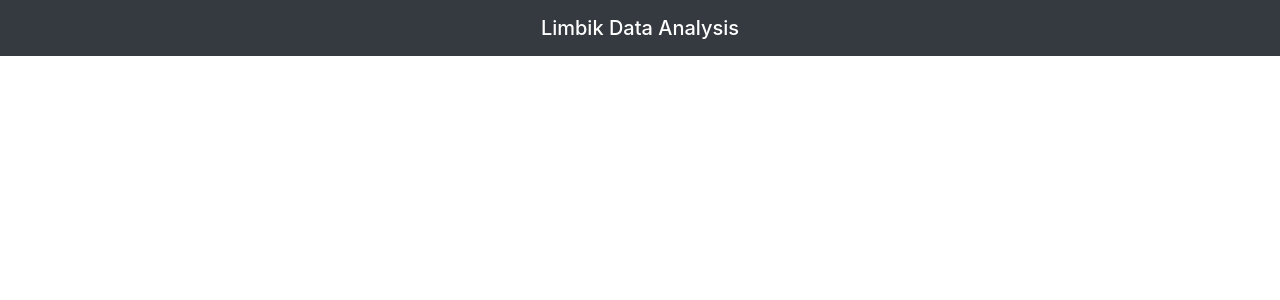
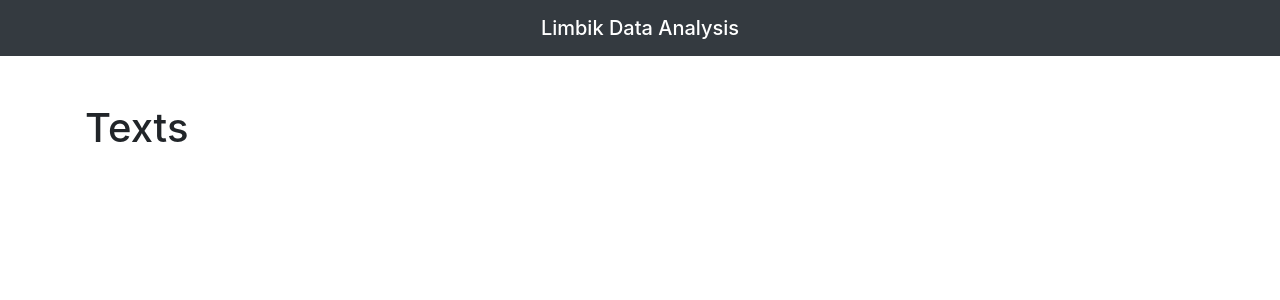
Before and after one commit to woodylucas/limbik-technical, a React (Create React App) app: page /text/texts/1 in a window 1280 px wide. Shown: the top 300 px of the page. Built offline with nearby package versions, Linux system fonts and the light colour scheme; data requests are answered from the project's data file.

Commit message:
added route, and it works

```diff
--- a/src/App.js
+++ b/src/App.js
@@ -3,6 +3,9 @@
 import './App.css';
 import NavBar from './components/layout/NavBar';
 import Index from './components/layout/Index';
+import Texts from './components/text/Texts'
+
+
 import { Provider } from './context';
 
 class App extends React.Component {
@@ -16,6 +19,7 @@
           <div className="container">
             <Switch>
               <Route exact path="/" component={Index} />
+              <Route exact path="/text/texts/:id" component={Texts} />
              </Switch>
           </div>
         </React.Fragment>
--- a/src/components/SpecificData.js
+++ b/src/components/SpecificData.js
@@ -12,8 +12,8 @@
             <br/>
             <strong>IMPRESSIONS</strong>: {data.impressions}
           </p>
-          <Link to={`texts/data/${data.data_id}`} className="btn btn-dark btn-block">
-            <i className="fas fa-chevron-right"></i> View Text
+          <Link to={`text/texts/${data.id}`} className="btn btn-dark btn-block">
+            <i className="fas fa-chevron-right"></i> View Texts
           </Link>
 
         </div>
--- a/src/components/data/Data.js
+++ b/src/components/data/Data.js
@@ -11,7 +11,7 @@
         <Consumer>
           {value => {
             const { data_list, heading } = value;
-            console.log(data_list)
+            // console.log(data_list)
             if(data_list === undefined || data_list.length === 0) {
               return <Spinner />
             } else {
--- /dev/null
+++ b/src/components/text/Texts.js
@@ -0,0 +1,28 @@
+import React from 'react'
+import axios from 'axios'
+
+class Texts extends React.Component {
+  state = {
+    texts: {}
+  }
+
+  componentDidMount() {
+    // this.props.match.params.id gets the id from the url we created.
+    axios.get(`http://localhost:3000/data/${this.props.match.params.id}`)
+      .then(resp => {
+        console.log(resp.data)
+        // this.setState({data_list: resp.data })
+      })
+  }
+
+
+  render() {
+    return(
+      <div>
+        <h1>Texts</h1>
+      </div>
+    )
+  }
+}
+
+export default Texts;
```
